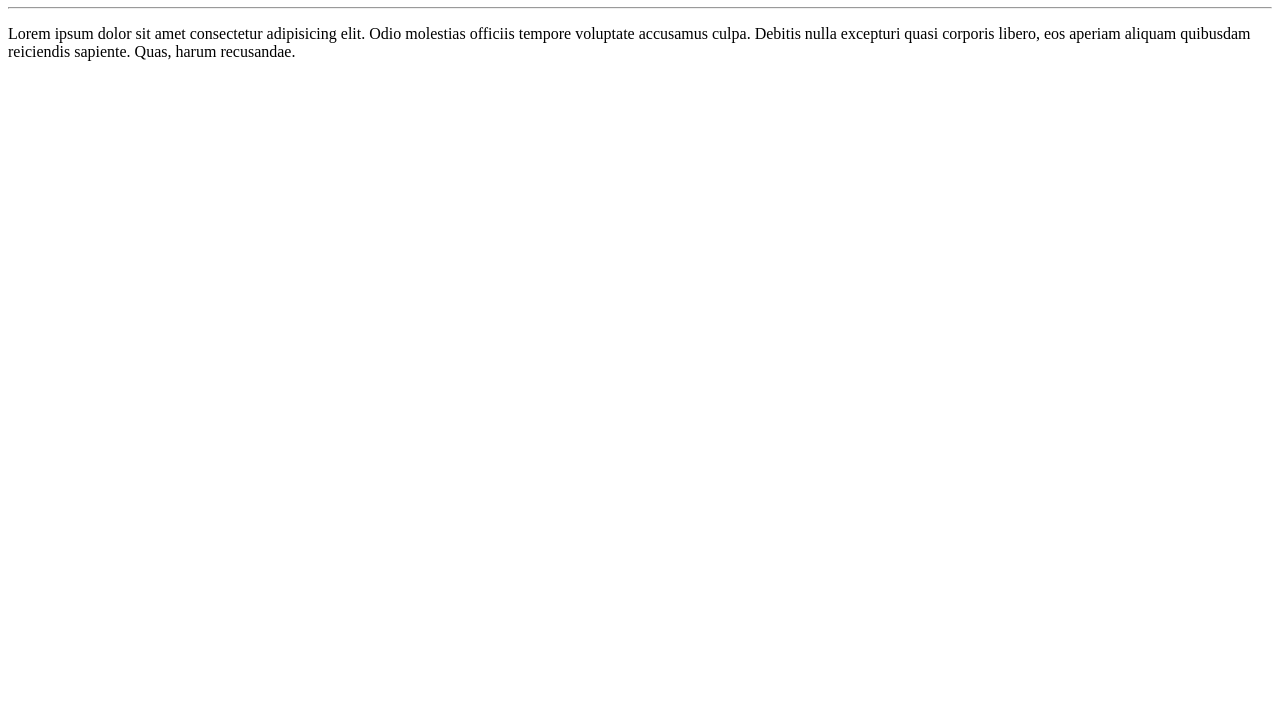
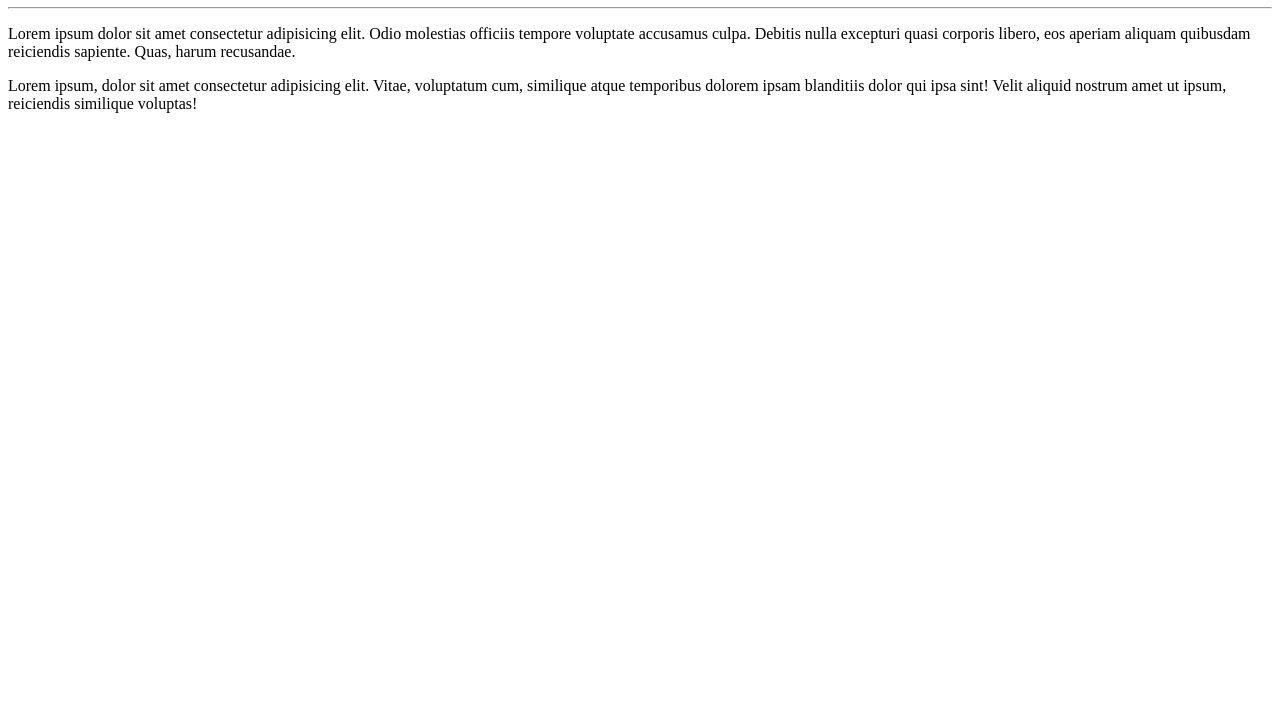
Before and after one commit to Marocas-68/Teste-Inicial, a plain HTML site: page site-exemplo/index.html in a window 1280 px wide. Shown: the part 73-800 px from the top of the page. Drawn offline with Linux system fonts and the light colour scheme.

Commit message:
adicionei paragrafo

```diff
--- a/site-exemplo/index.html
+++ b/site-exemplo/index.html
@@ -9,5 +9,6 @@
     <h1>Olá, Mundo!</h1>
     <hr>
     <p>Lorem ipsum dolor sit amet consectetur adipisicing elit. Odio molestias officiis tempore voluptate accusamus culpa. Debitis nulla excepturi quasi corporis libero, eos aperiam aliquam quibusdam reiciendis sapiente. Quas, harum recusandae.</p>
+    <p>Lorem ipsum, dolor sit amet consectetur adipisicing elit. Vitae, voluptatum cum, similique atque temporibus dolorem ipsam blanditiis dolor qui ipsa sint! Velit aliquid nostrum amet ut ipsum, reiciendis similique voluptas!</p>
 </body>
 </html>
```
